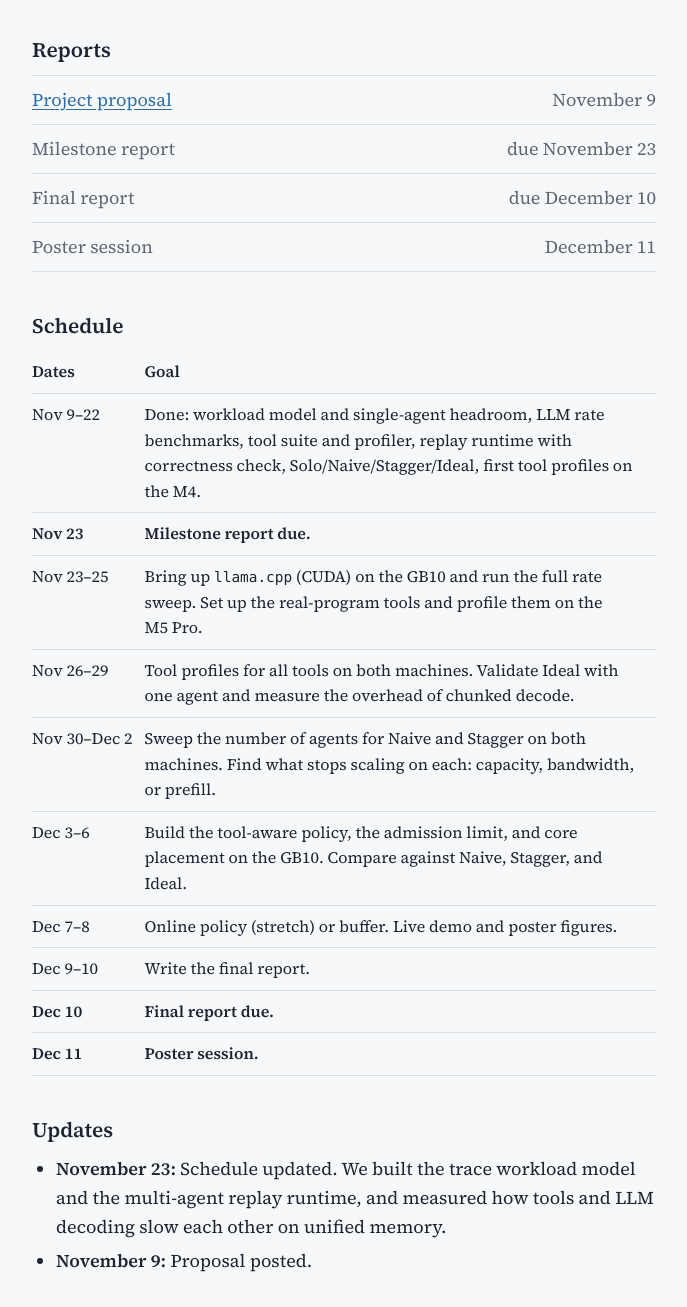
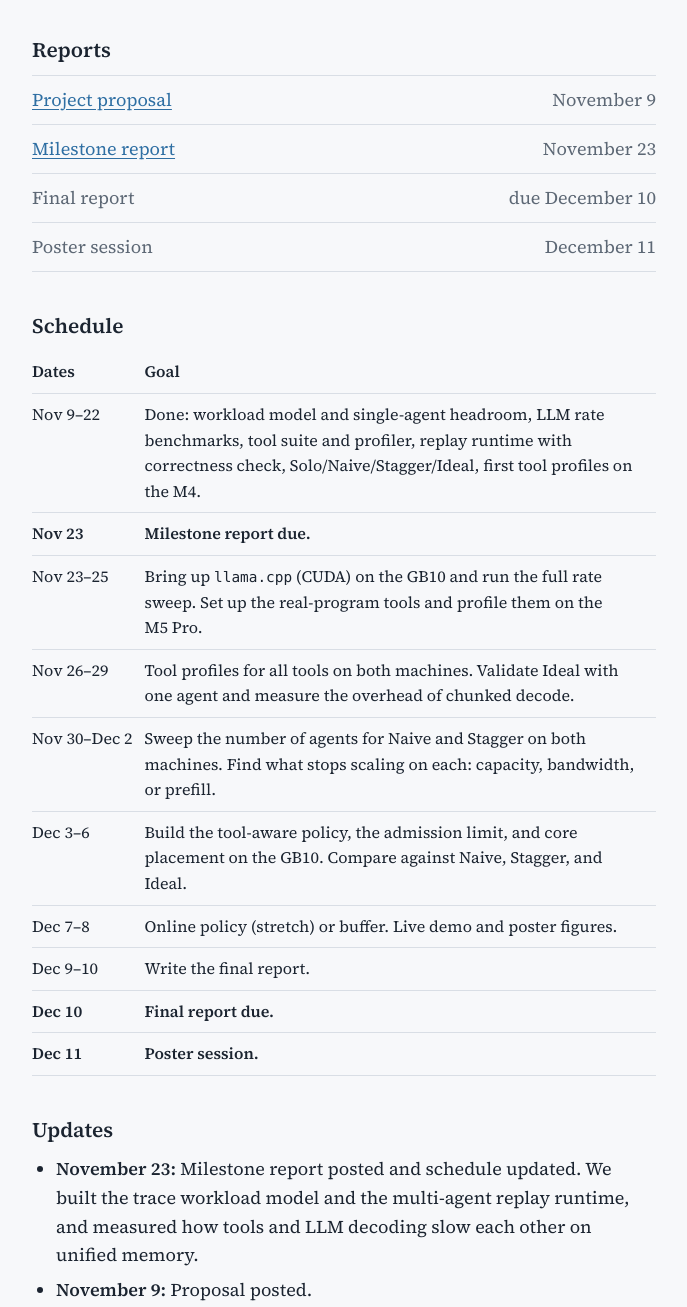
Before and after one commit to kogby/pp-final-project, a plain HTML site: page docs/index.html in a window 1280 px wide. Shown: the part 700-2007 px from the top of the page, without its empty margins (296-983 px from the left). Drawn offline with Linux system fonts and the light colour scheme.

Commit message:
Post milestone report to project page

```diff
--- a/docs/index.html
+++ b/docs/index.html
@@ -26,7 +26,7 @@
   <h2>Reports</h2>
   <ul class="reports">
     <li><a href="proposal.pdf">Project proposal</a><span class="date">November 9</span></li>
-    <li><span class="pending">Milestone report</span><span class="date">due November 23</span></li>
+    <li><a href="milestone.pdf">Milestone report</a><span class="date">November 23</span></li>
     <li><span class="pending">Final report</span><span class="date">due December 10</span></li>
     <li><span class="pending">Poster session</span><span class="date">December 11</span></li>
   </ul>
@@ -55,7 +55,7 @@
   <h2>Updates</h2>
   <!-- Add entries at the top: <li><strong>Month D:</strong> one or two sentences.</li> -->
   <ul>
-    <li><strong>November 23:</strong> Schedule updated. We built the trace workload model and the multi-agent replay runtime, and measured how tools and LLM decoding slow each other on unified memory.</li>
+    <li><strong>November 23:</strong> Milestone report posted and schedule updated. We built the trace workload model and the multi-agent replay runtime, and measured how tools and LLM decoding slow each other on unified memory.</li>
     <li><strong>November 9:</strong> Proposal posted.</li>
   </ul>
 
```
Also changed, not shown: docs/milestone.html (+3 -1 lines), 2 other files.
